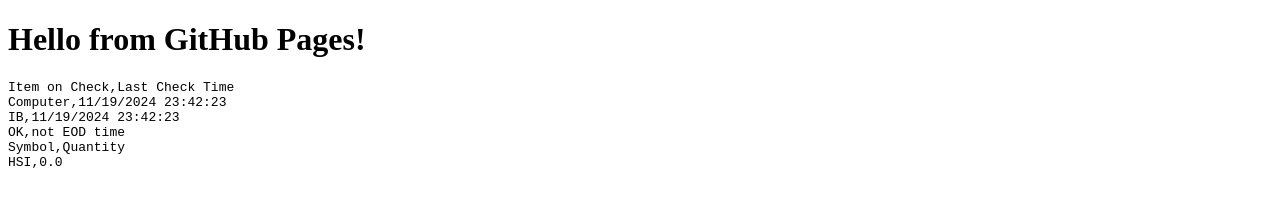
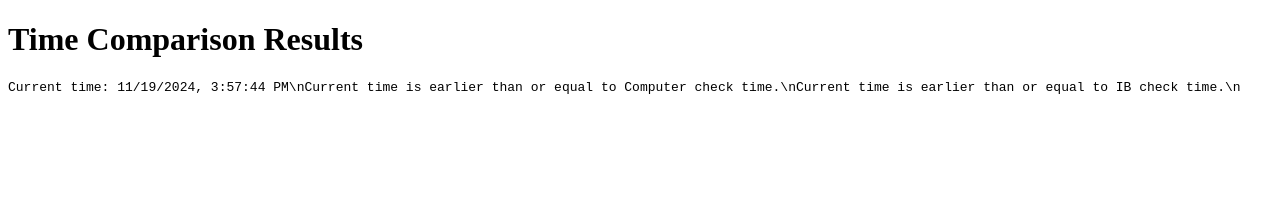
Before and after one commit to thdennis/PowerShellGitHubPage, a plain HTML site: page index.html in a window 1280 px wide. Drawn offline with Linux system fonts and the light colour scheme.

Commit message:
Update index.html

```diff
--- a/index.html
+++ b/index.html
@@ -1,17 +1,50 @@
 <!DOCTYPE html>
-<html>
+<html lang="en">
 <head>
-    <title>My GitHub Page</title>
+    <meta charset="UTF-8">
+    <meta name="viewport" content="width=device-width, initial-scale=1.0">
+    <title>Time Comparison</title>
 </head>
 <body>
-    <h1>Hello from GitHub Pages!</h1>
-    <pre id="content"></pre>
+    <h1>Time Comparison Results</h1>
+    <pre id="results"></pre>
+
     <script>
-        fetch('data.txt')
-            .then(response => response.text())
-            .then(data => {
-                document.getElementById('content').innerText = data;
-            });
+        function compareTimes() {
+            fetch('data.txt')
+                .then(response => response.text())
+                .then(data => {
+                    const lines = data.split('\n');
+                    let computerTime, ibTime;
+                    lines.forEach(line => {
+                        const [key, value] = line.split(',');
+                        if (key === 'Computer') computerTime = new Date(value);
+                        if (key === 'IB') ibTime = new Date(value);
+                    });
+
+                    const currentTime = new Date();
+                    let results = '';
+
+                    results += 'Current time: ' + currentTime.toLocaleString() + '\\n';
+                    if (currentTime > computerTime) {
+                        results += 'Current time is later than Computer check time.\\n';
+                    } else {
+                        results += 'Current time is earlier than or equal to Computer check time.\\n';
+                    }
+
+                    if (currentTime > ibTime) {
+                        results += 'Current time is later than IB check time.\\n';
+                    } else {
+                        results += 'Current time is earlier than or equal to IB check time.\\n';
+                    }
+
+                    document.getElementById('results').innerText = results;
+                })
+                .catch(error => console.error('Error fetching data.txt:', error));
+        }
+
+        compareTimes();
+        setInterval(compareTimes, 60000); // Update every minute
     </script>
 </body>
 </html>
```
